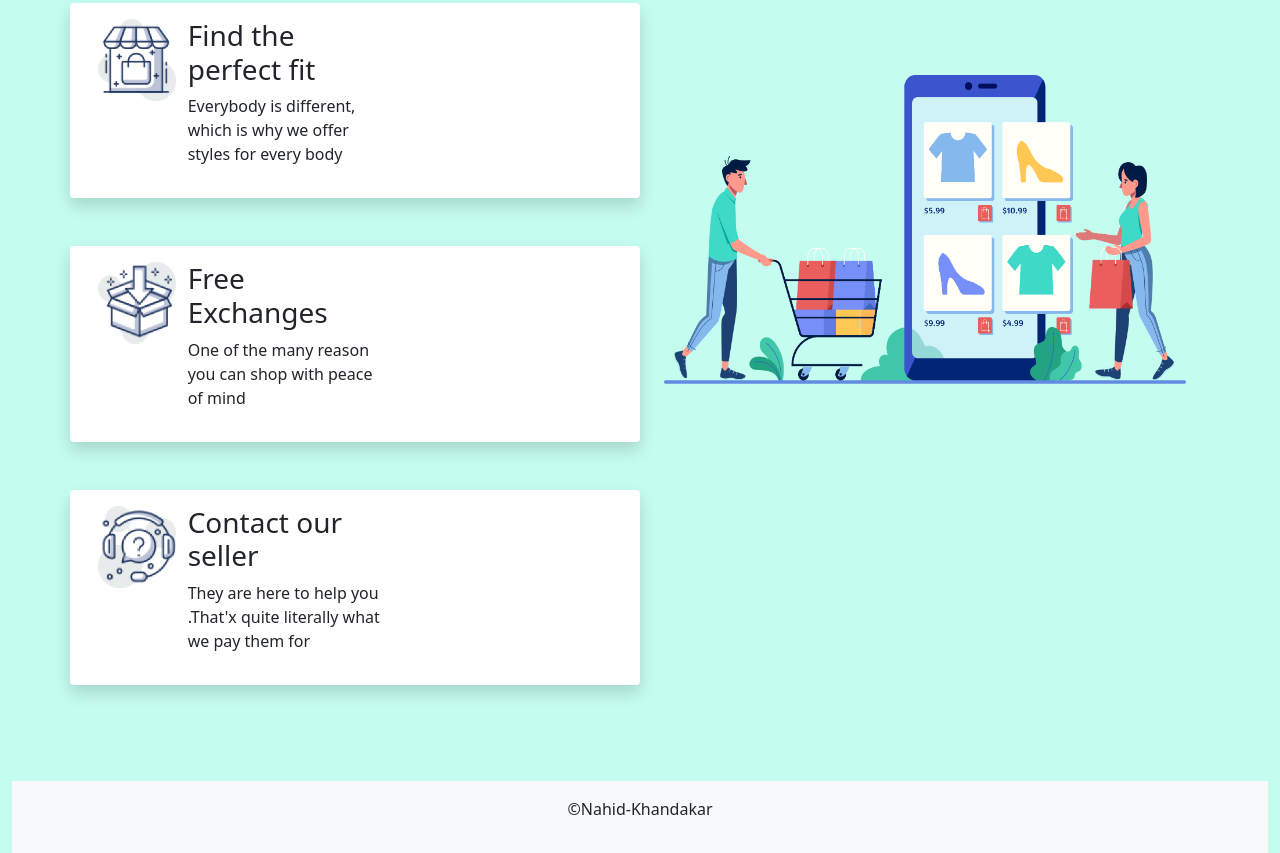
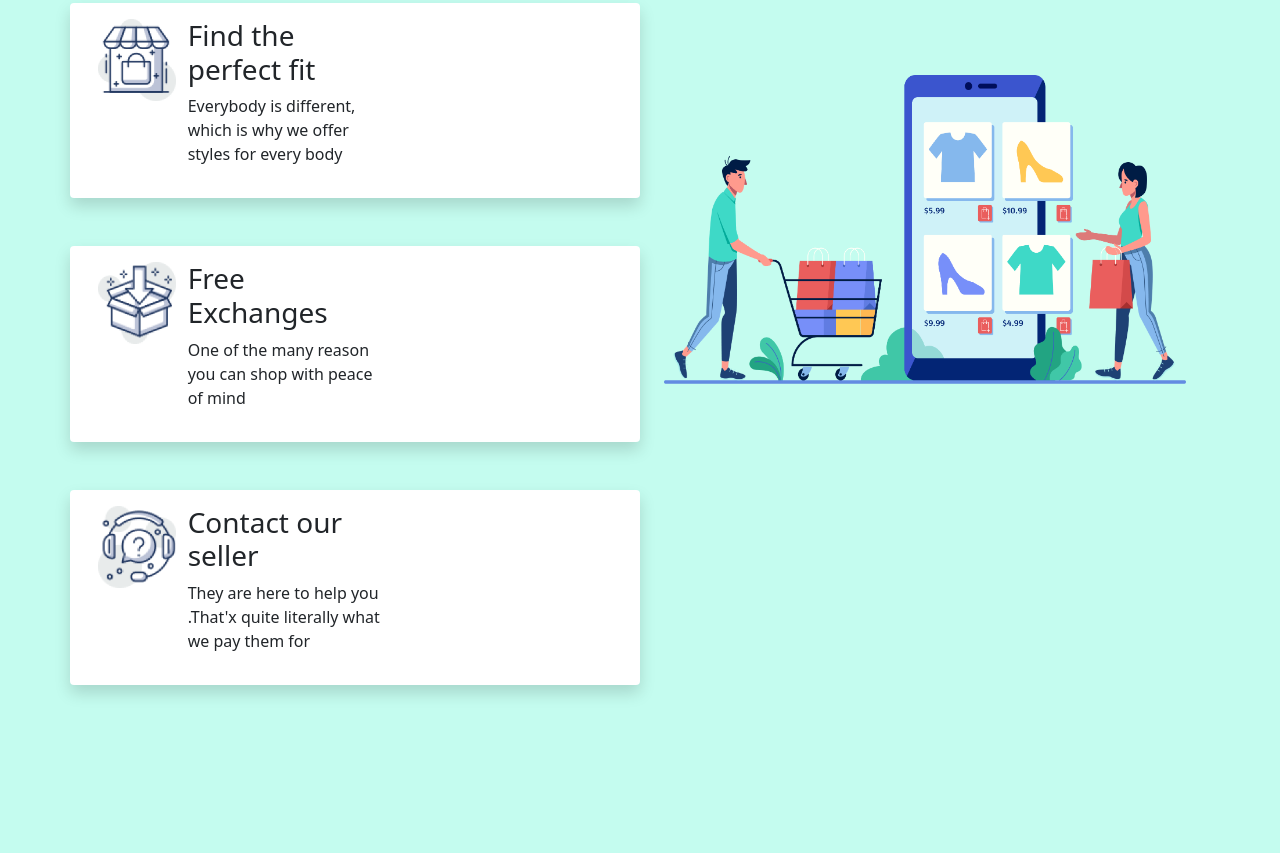
Before and after one commit to Nahid-khandakar/penguin-test, a plain HTML site: page index.html in a window 1280 px wide. Shown: the part 1985-2838 px from the top of the page. After the commit the page ends 2766 px from the top, so only its background shows below. Drawn offline with nearby package versions, Linux system fonts and the light colour scheme.

Commit message:
footer delet

```diff
--- a/index.html
+++ b/index.html
@@ -309,16 +309,6 @@
         </section>
 
 
-        <section class="container-fluid">
-            <footer class=" bg-light  text-center">
-
-                <div class="p-3">
-                    <p> &copy;Nahid-Khandakar </p>
-                </div>
-
-            </footer>
-
-        </section>
 
     </main>
 
```
